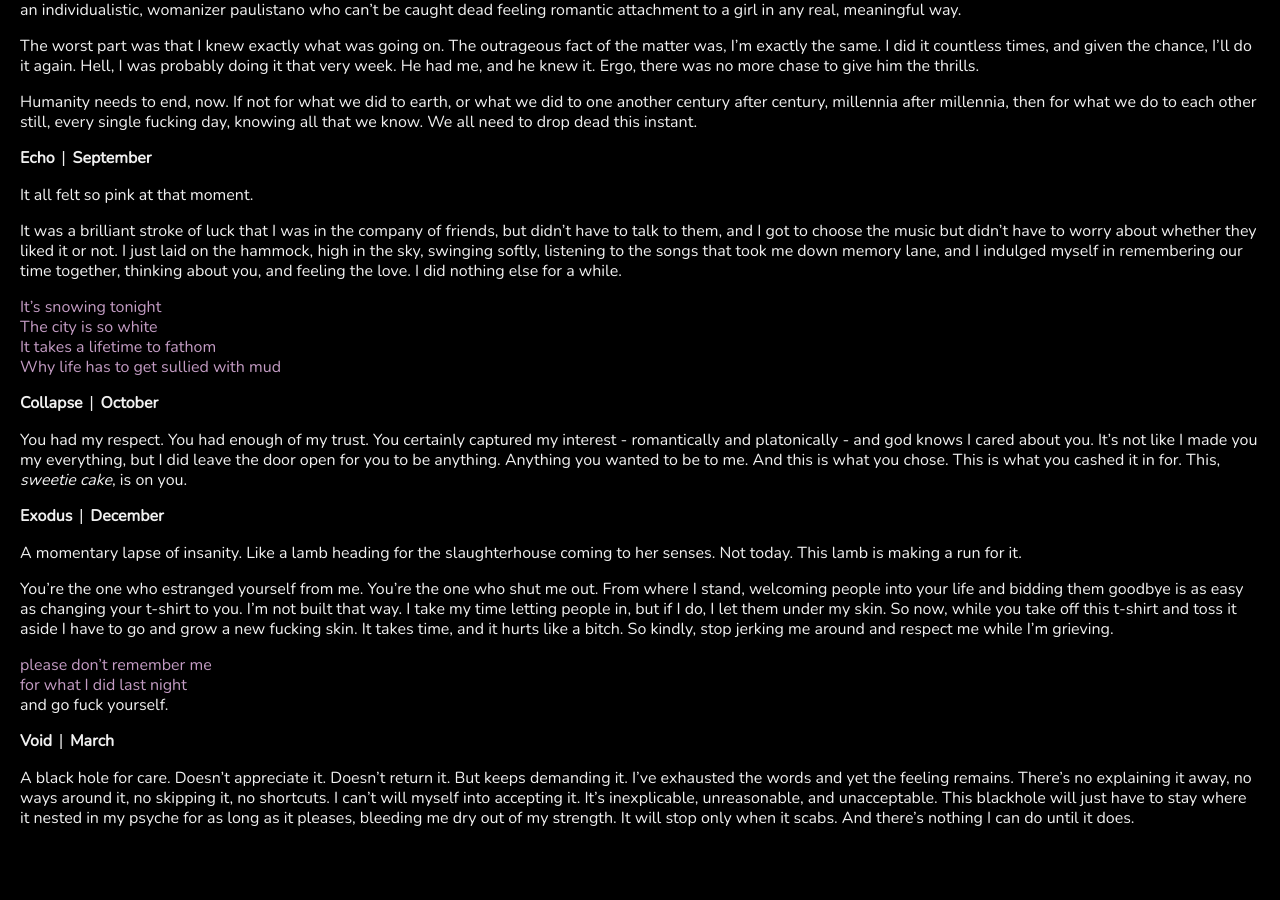
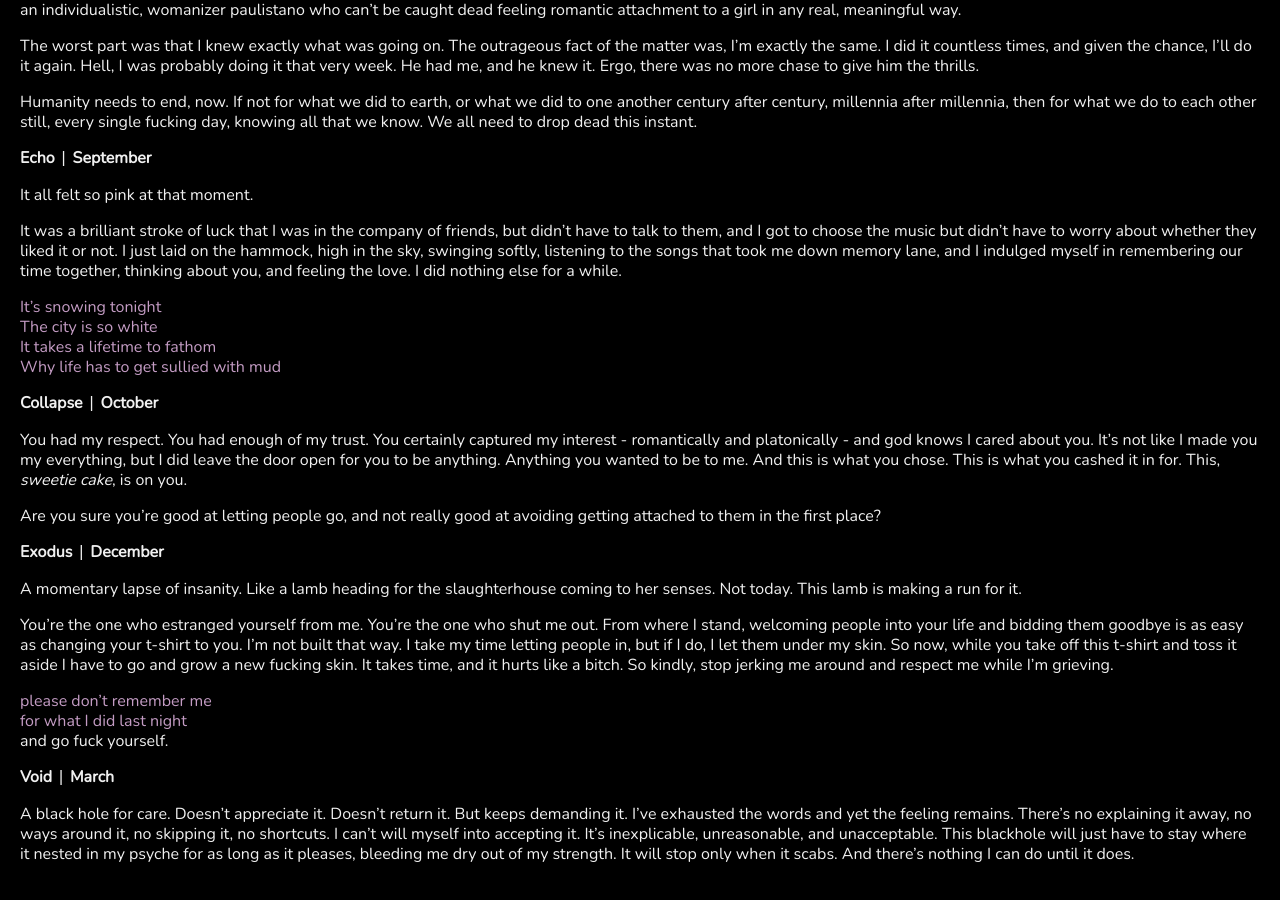
Before and after one commit to olivecarambola/logbook, a Jekyll site: the page built from _posts/2022-06-16-onefullcycle.md, in a window 1280 px wide and 900 px high, scrolled down 1225 px. Built offline with Jekyll 4.4.1, drawn with Linux system fonts in a browser that asks for light colours; some web fonts are replaced; before the commit the page ends 2089 px from its top, so only the background shows below that; some of the changed lines change nothing that is shown.

Commit message:
Update 2022-06-16-onefullcycle.md

```diff
--- a/_posts/2022-06-16-onefullcycle.md
+++ b/_posts/2022-06-16-onefullcycle.md
@@ -5,7 +5,7 @@ date: 2022-06-16
 permalink: /posts/22-06-16-onefullcycle/
 summary: "A lamb heading for the slaughterhouse."
 collection: "coda"
-wrdcount_original: 979
+wrdcount_original: 1002
 wrdcount_quote: 10
 wrdcount_translated: 25
 wrdcount_capnotes: 70
@@ -61,6 +61,8 @@ Why life has to get sullied with mud</span>
 
 You had my respect. You had enough of my trust. You certainly captured my interest - romantically and platonically - and god knows I cared about you. It's not like I made you my everything, but I did leave the door open for you to be anything. Anything you wanted to be to me. And this is what you chose. This is what you cashed it in for. This, *sweetie cake*, is on you.
 
+Are you sure you're good at letting people go, and not really good at avoiding getting attached to them in the first place?
+
 **Exodus** `|` **December**
 
 A momentary lapse of insanity. Like a lamb heading for the slaughterhouse coming to her senses. Not today. This lamb is making a run for it.
```
